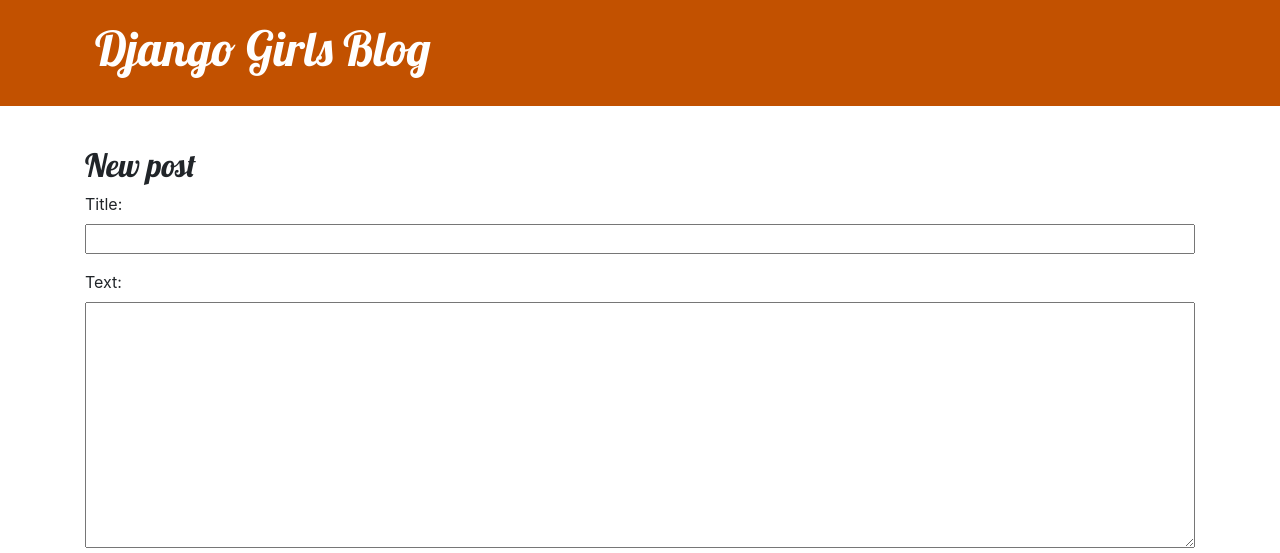
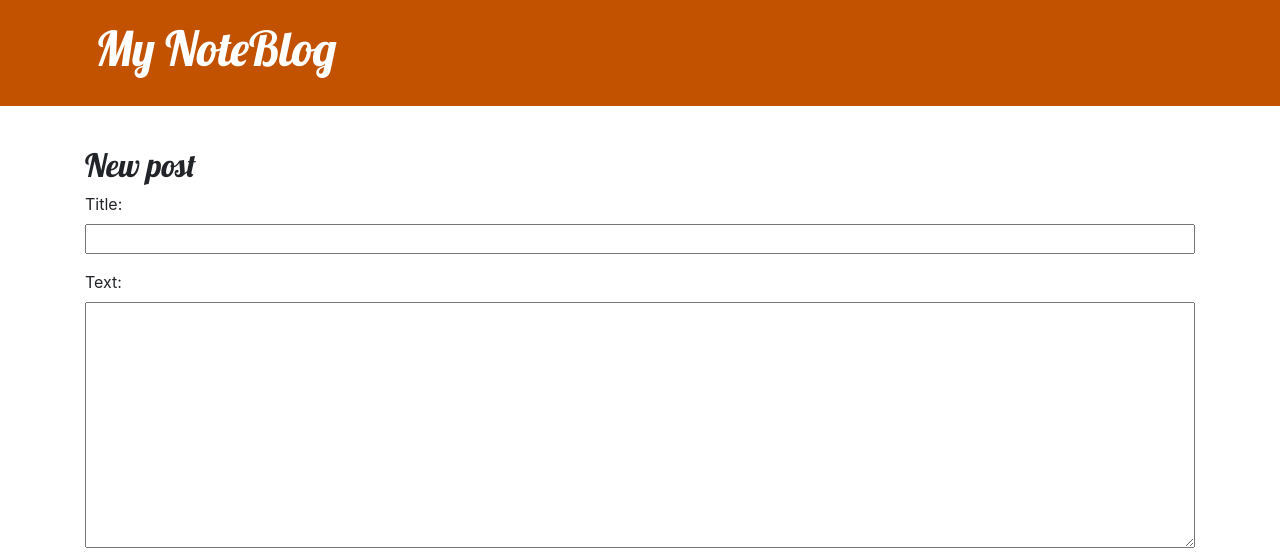
Before and after one commit to Alireza-R37/My-first-blog, a Django app: page /post/new/ in a window 1280 px wide. Shown: the top 553 px of the page. Run offline with Django 5.2, Linux system fonts and the light colour scheme.

Commit message:
last edit

```diff
--- a/blog/templates/blog/base.html
+++ b/blog/templates/blog/base.html
@@ -2,7 +2,7 @@
 <!DOCTYPE html>
 <html>
     <head>
-        <title>فروش محصولات اورجینال اپل</title>
+        <title>NoteBlog</title>
         <link rel="stylesheet" href="https://cdn.jsdelivr.net/npm/bootstrap@4.5.3/dist/css/bootstrap.min.css" integrity="sha384-TX8t27EcRE3e/ihU7zmQxVncDAy5uIKz4rEkgIXeMed4M0jlfIDPvg6uqKI2xXr2" crossorigin="anonymous">
         <link href="//fonts.googleapis.com/css?family=Lobster&subset=latin,latin-ext" rel="stylesheet" type="text/css">
         <link rel="stylesheet" href="{% static 'css/fuck.css' %}">
@@ -18,7 +18,7 @@
                 </a>
             {% endif %}
 
-                <h1><a href="/">Django Girls Blog</a></h1>
+                <h1><a href="/">My NoteBlog</a></h1>
           </div>
         </header>
         <main class="container">
--- a/blog/templates/blog/post_edit.html
+++ b/blog/templates/blog/post_edit.html
@@ -2,7 +2,8 @@
 
 {% block content %}
     <h2>New post</h2>
-    <form method="POST" class="post-form">{% csrf_token %}
+    <form method="POST" class="post-form">
+        {% csrf_token %}
         {{ form.as_p }}
         <button type="submit" class="save btn btn-default">ذخیره‌اش کن برا</button>
     </form>
```
Also changed, not shown: blog/templates/blog/icon/file-earmark-plus.svg.
